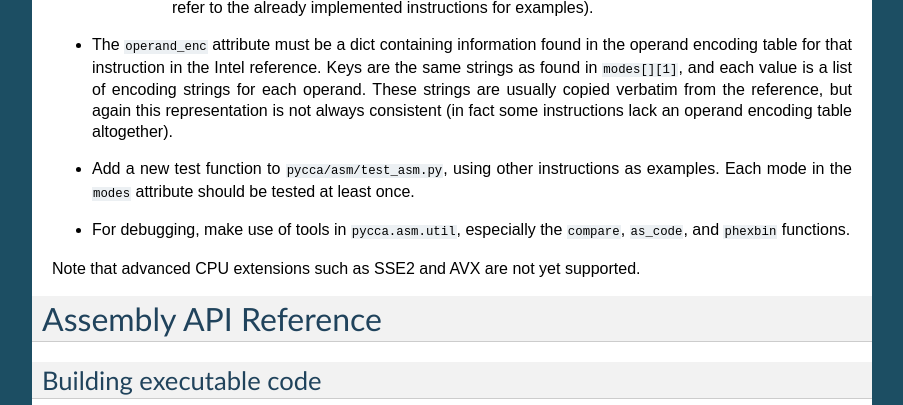
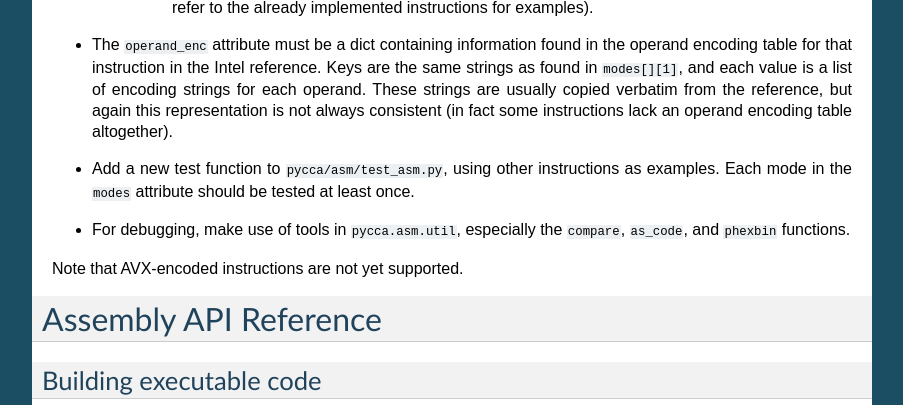
Before and after one commit to campagnola/pycca, a Sphinx documentation site: the page built from docs/asm.rst, in a window 1280 px wide and 900 px high, scrolled down 2550 px, cut to the strip 0-405 px from the top of the window. Shown: the whole strip, without its empty margins (198-1101 px from the left). Built offline with Sphinx 7.4.7, drawn with Linux system fonts in a browser that asks for light colours.

Commit message:
minor edits

```diff
--- a/docs/asm.rst
+++ b/docs/asm.rst
@@ -170,7 +170,7 @@ To add new instructions:
 * For debugging, make use of tools in ``pycca.asm.util``, especially the
   ``compare``, ``as_code``, and ``phexbin`` functions.
 
-Note that advanced CPU extensions such as SSE2 and AVX are not yet supported.
+Note that AVX-encoded instructions are not yet supported.
 
 
 
```
Also changed, not shown: README.md (+1 -1 lines).
